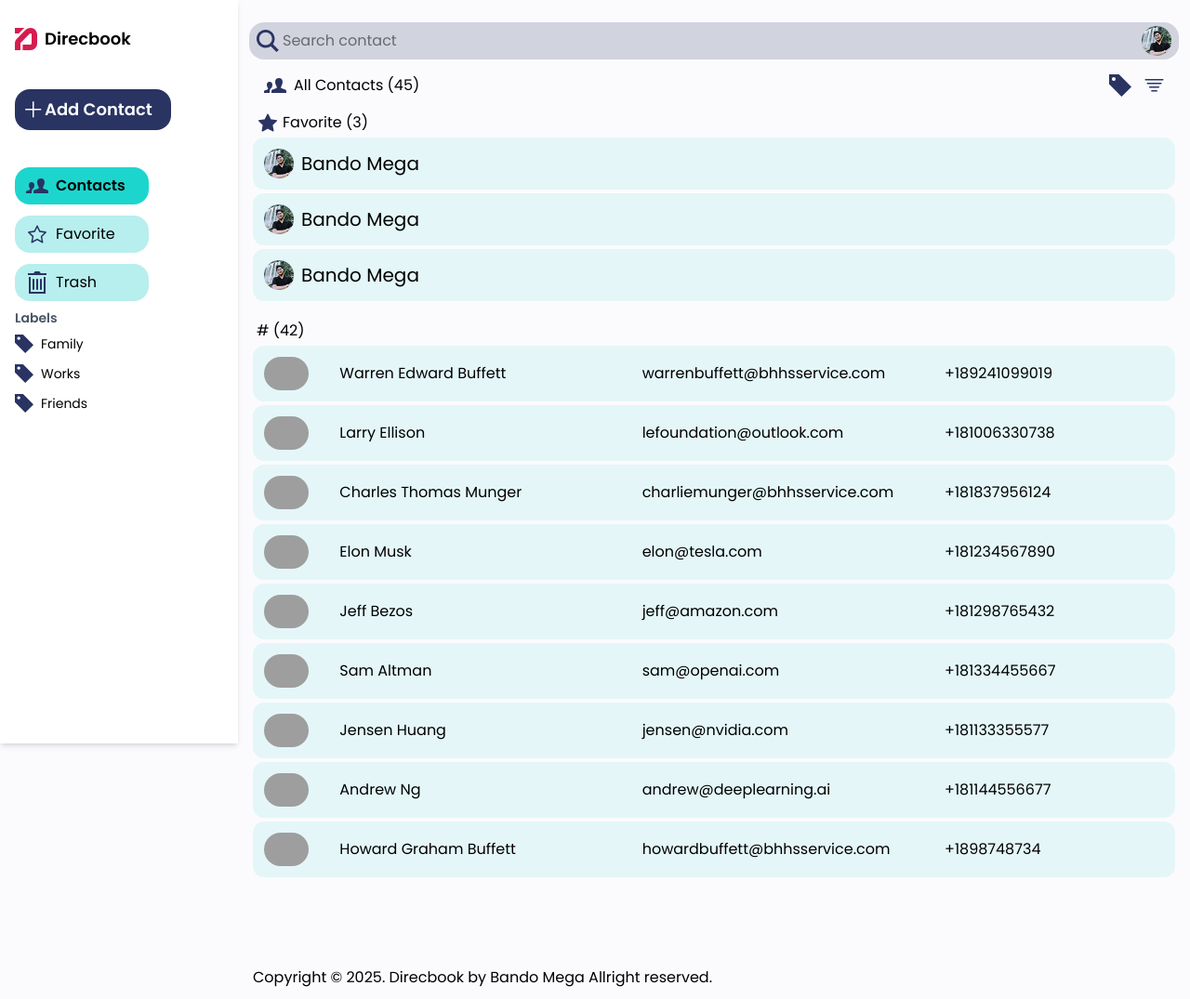
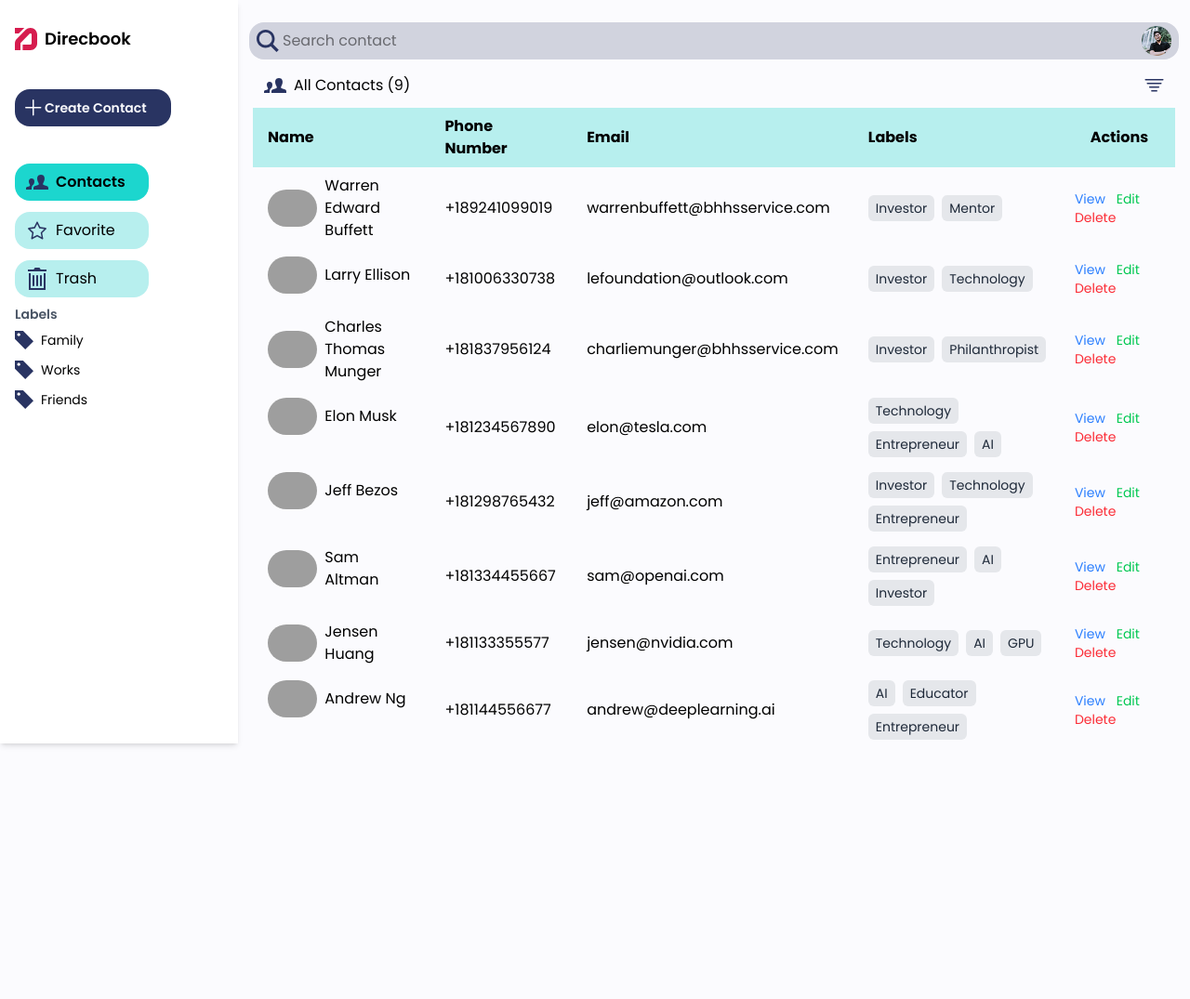
Before and after one commit to bando9/direcbook, a website: page index.html in a window 1280 px wide. Shown: the whole page at 93% size. After the commit the page ends 800 px from the top, so only its background shows below. Drawn offline with Linux system fonts and the light colour scheme; grey boxes are pictures that could not be loaded.

Commit message:
feat: add sidebar layout and render contact list dynamically

```diff
--- a/index.html
+++ b/index.html
@@ -9,24 +9,25 @@
 
     <link href="/src/output.css" rel="stylesheet" />
   </head>
-  <body
-    class="bg-light min-h-screen flex flex-col md:grid md:grid-cols-5 md:flex-row"
-  >
+  <body class="bg-light min-h-screen flex flex-col md:flex-row relative w-full">
     <aside
-      class="absolute md:relative -left-96 md:left-0 w-3/4 md:w-64 bg-white shadow-md h-screen p-4"
+      class="absolute md:fixed -left-96 md:left-0 top-0 w-3/4 md:w-64 bg-white shadow-md h-screen p-4"
     >
-      <header class="flex items-center gap-2 mb-6 mt-3">
-        <img src="/images/icons/logo.svg" alt="Direcbook logo" class="h-6" />
-        <h1 class="font-semibold text-lg">Direcbook</h1>
+      <header>
+        <a href="/" class="flex items-center gap-2 mb-6 mt-3">
+          <img src="/images/icons/logo.svg" alt="Direcbook logo" class="h-6" />
+          <h1 class="font-semibold text-lg">Direcbook</h1>
+        </a>
       </header>
 
       <nav class="space-y-2">
-        <div
+        <a
+          href="/new"
           class="bg-primary text-light flex items-center p-2 w-3/4 rounded-2xl mt-10"
         >
           <img src="/images/icons/plus.svg" alt="plus icon" />
-          <p class="text-lg font-semibold">Add Contact</p>
-        </div>
+          <p class="text-sm font-semibold">Create Contact</p>
+        </a>
         <div
           class="flex gap-2 items-center bg-secondary p-2 ps-3 mt-10 w-36 rounded-2xl"
         >
@@ -67,12 +68,18 @@
       </nav>
     </aside>
 
-    <main class="md:col-span-4 p-2">
+    <main
+      class="md:col-span-4 p-2 ml-64 h-screen min-h-screen overflow-hidden flex-1"
+    >
       <section class="p-1 mt-3">
-        <div class="bg-card1 flex items-center py-1 px-2 rounded-2xl gap-1">
+        <form
+          id="q"
+          class="bg-card1 flex items-center py-1 px-2 rounded-2xl gap-1"
+        >
           <img src="/images/icons/search.svg" alt="search icon" />
           <label class="rounded-3xl w-full">
             <input
+              name="q"
               type="text"
               placeholder="Search contact"
               class="w-full ring-0 focus:ring-0 shadow-none focus:shadow-none focus:outline-none border-none focus:border-none"
@@ -83,48 +90,81 @@
             alt="profile image"
             class="h-8"
           />
-        </div>
+        </form>
         <div class="px-4 pt-4 flex items-center justify-between">
           <div class="flex items-center gap-2">
             <img src="/images/icons/contacts-1.svg" alt="contacts" />
-            <p class="text-md">All Contacts (45)</p>
+            <p class="text-md">
+              All Contacts (<span id="count-contacts">???</span>)
+            </p>
           </div>
           <div class="flex items-center justify-end gap-3.5">
-            <img src="/images/icons/tag.svg" alt="" />
             <img src="/images/icons/sort.png" alt="" />
           </div>
         </div>
       </section>
 
-      <section class="p-2">
-        <div class="p-1 flex items-center gap-1">
-          <img src="/images/icons/favorite.png" alt="favorite icon" />
-          <p class="text-md">Favorite (3)</p>
-        </div>
-        <ul class="flex flex-col gap-1">
-          <li class="flex gap-2 items-center p-3 bg-card2 rounded-xl">
-            <img src="/images/icons/profile.png" alt="" class="h-8" />
-            <p class="text-xl">Bando Mega</p>
-          </li>
-          <li class="flex gap-2 items-center p-3 bg-card2 rounded-xl">
-            <img src="/images/icons/profile.png" alt="" class="h-8" />
-            <p class="text-xl">Bando Mega</p>
-          </li>
-          <li class="flex gap-2 items-center p-3 bg-card2 rounded-xl">
-            <img src="/images/icons/profile.png" alt="" class="h-8" />
-            <p class="text-xl">Bando Mega</p>
-          </li>
-        </ul>
+      <section
+        class="p-2 overflow-x-auto overflow-y-auto h-screen max-h-screen"
+      >
+        <table class="min-w-full border-collapse">
+          <thead class="bg-btn sticky -top-4 z-10">
+            <tr>
+              <th class="px-4 py-2 text-left">Name</th>
+              <th class="px-4 py-2 text-left">Phone Number</th>
+              <th class="px-4 py-2 text-left">Email</th>
+              <th class="px-4 py-2 text-left">Labels</th>
+              <th class="px-4 py-2 text-center">Actions</th>
+            </tr>
+          </thead>
+          <tbody id="contacts">
+            <tr>
+              <td class="px-4 py-2 flex items-center gap-1">
+                <img src="/images/icons/profile.png" alt="" class="h-10" />
+                Bando Mega
+              </td>
+              <td class="px-4 py-2 text-left">+6289544938452</td>
+              <td class="px-4 py-2 text-left">bandomega1@gmail.com</td>
+              <td class="px-4 py-2 text-left">24 Oktober 1999</td>
+              <td class="px-4 py-2 text-left text-sm">
+                <span>Family</span>
+                <span>Work</span>
+              </td>
+              <td class="px-4 py-2 text-center text-sm">
+                <span>Views</span>
+                <span>Edit</span>
+                <span>Delete</span>
+              </td>
+            </tr>
+
+            <tr>
+              <td class="px-4 py-2 flex items-center gap-1">
+                <img src="/images/icons/profile.png" alt="" class="h-10" />
+                Bando Mega
+              </td>
+              <td class="px-4 py-2 text-left">+6289544938452</td>
+              <td class="px-4 py-2 text-left">bandomega1@gmail.com</td>
+              <td class="px-4 py-2 text-left">24 Oktober 1999</td>
+              <td class="px-4 py-2 text-left text-sm">
+                <span>Family</span>
+                <span>Work</span>
+              </td>
+              <td class="px-4 py-2 text-center text-sm">
+                <span>Views</span>
+                <span>Edit</span>
+                <span>Delete</span>
+              </td>
+            </tr>
+          </tbody>
+        </table>
       </section>
 
-      <section class="p-2">
-        <p class="text-md p-1"># (42)</p>
-        <ul id="show-contacts" class="flex flex-col gap-1"></ul>
-      </section>
-      <footer class="p-2 mt-20">
-        Copyright &copy; 2025. Direcbook by
-        <a href="https://bandomega.com" class="hover:underline">Bando Mega</a>
-        Allright reserved.
+      <footer class="p-2">
+        &copy; 2025. Direcbook by
+        <a href="https://bandomega.com" class="hover:underline" target="_blank"
+          >Bando Mega</a
+        >
+        All Rights Reserved.
       </footer>
     </main>
 
--- a/index.js
+++ b/index.js
@@ -1,5 +1,3 @@
-console.log("Direcbook");
-
 let contactsData = [
   {
     id: 1,
@@ -156,26 +154,29 @@
   },
 ];
 
-const renderContacts = document.getElementById("show-contacts");
+const contactsElement = document.getElementById("contacts");
 
-function showContacts(contacts) {
-  renderContacts.innerHTML = `${contacts
-    .map((contact) => showContact(contact))
+function renderContacts(contacts) {
+  contactsElement.innerHTML = `${contacts
+    .map((contact) => renderContact(contact))
     .join("")}`;
-  // contacts.forEach((contact) => showContact(contact));
 }
-showContacts(contactsData);
 
-function showContact(contact) {
+function renderContact(contact) {
   // const age = calculateAge(contact?.birthdate);
-  // const tagsString = contact.tags?.join(", ");
+  // const tagsString = contact.tags?.join(" ");
+  const imageUrl = getFullNameToImage(contact.id);
+  const tagString = contact.tags
+    .map((tag) => {
+      return `<span class="bg-gray-200 text-gray-800 text-sm px-2 py-1 rounded-md">
+          ${tag}
+        </span>`;
+    })
+    .join(" ");
+
   // console.log(
-  //   `👤 ${contact.fullName}
-  //   📞 ${contact.phone}
-  //   📧 ${contact?.email || "-"}
   //   📍 ${contact.address || "-"}
   //   🎂 ${age || "-"}
-  //   🏷️ ${tagsString || "-"}
   //   ⭐ Favorite: ${contact.isFavorited ? "Yes" : "No"}
   //   🔗 LinkedIn: ${contact.socialMedia?.linkedinUrl || "-"}
   //   🌐 Website: ${contact.socialMedia?.websiteUrl || "-"}
@@ -184,15 +185,33 @@
   // );
   // renderSeparator();
 
+  // return `
+  // <li class="grid grid-cols-12 gap-2 items-center p-3 bg-card2 rounded-xl">
+  //   <img src=${imageUrl} alt="" class="h-9 rounded-full" />
+  //   <p class="text-md col-span-4">${contact.fullName}</p>
+  //   <p class="text-md col-span-4">${contact.email}</p>
+  //   <p class="text-md col-span-2">${contact.phone}</p>
+  // </li>`;
+
   return `
-  <li class="grid grid-cols-12 gap-2 items-center p-3 bg-card2 rounded-xl">
-    <img src=${getFullNameToImage(
-      contact.id
-    )} alt="" class="h-9 rounded-full" />
-    <p class="text-md col-span-4">${contact.fullName}</p>
-    <p class="text-md col-span-4">${contact.email}</p>
-    <p class="text-md col-span-2">${contact.phone}</p>
-  </li>`;
+  <tr>
+      <td class="px-4 py-2  flex items-center gap-2">
+        <img src=${imageUrl} alt="" class="h-10 rounded-full" />
+        ${contact.fullName}
+      </td>
+      <td class="px-4 py-2 text-left">${contact.phone}</td>
+      <td class="px-4 py-2 text-left">${contact.email}</td>
+      <td class="px-4 py-2 text-left text-sm">
+        <div class="flex flex-wrap gap-2">
+          ${tagString}
+        </div>
+      </td>
+      <td class="p-3 space-x-2 text-sm">
+        <button class="text-blue-500 hover:underline cursor-pointer">View</button>
+        <button class="text-green-500 hover:underline cursor-pointer">Edit</button>
+        <button class="text-red-500 hover:underline cursor-pointer">Delete</button>
+      </td>
+  </tr>`;
 }
 function calculateAge(yearBirthdate) {
   const currentYear = new Date().getFullYear();
@@ -315,13 +334,18 @@
 
   if (!contact) return null;
 
-  showContact(contact);
+  renderContact(contact);
 }
 
 function searchContactsByName(keyword, contacts) {
   return contacts.filter((contact) =>
     contact.fullName.toLowerCase().includes(keyword.toLowerCase())
   );
+}
+
+function renderCountContacts(contacts) {
+  const countContactsElement = document.getElementById("count-contacts");
+  countContactsElement.innerHTML = contacts.length;
 }
 
 function checkPhoneAlreadyUsed(phone, contacts) {
@@ -363,56 +387,5 @@
   return getImage;
 }
 
-// ---------------------------------------------------------------------
-// Run function
-// ---------------------------------------------------------------------
-
-// ========= RUN addContact =========
-// addContact(contactsData, {
-//   fullName: "Bando Mega Kusuma",
-//   phone: "+18924109909",
-//   address: "Semarang, Jawa Tengah, Indonesia",
-//   birthdate: "1999-10-24",
-//   socialMedia: {
-//     linkedinUrl: "https://www.linkedin.com/in/bando-mega-kusuma",
-//   },
-// });
-
-// ========= RUN updateContactById =========
-// updateContactById(8, contactsData, {
-//   fullName: "Toto Sugiri",
-//   phone: "089667241563",
-//   email: "totosugiri@dciservice.com",
-//   address: "Bekasi Regency, Jawa Barat, Indonesia ",
-//   birthdate: new Date(1953, 8, 23),
-//   tags: ["DCI ", "Data Engineer"],
-//   isFavorited: true,
-//   isDeleted: false,
-//   socialMedia: {
-//     websiteUrl: "https://www.instagram.com/dciindonesia",
-//   },
-// });
-// console.log(contactsData[7]);
-
-// getContactById(8, contactsData);
-
-// ========= RUN showContacts =========
-// showContacts(contactsData);
-
-// ========= RUN showContact =========
-// showContact(contactsData[1]);
-
-// ========= RUN deleteContactById =========
-// deleteContactById(2, contactsData);
-
-// ========= RUN getContactById =========
-// getContactById(2, contactsData);
-
-// ========= RUN savedData =========
-// saveData(contactsData);
-
-// ========= RUN loadData =========
-// loadData(contactsData);
-
-// saveData();
-// console.log(loadData());
+renderContacts(contactsData);
+renderCountContacts(contactsData);
```
Also changed, not shown: new/index.html (added, +87 -0 lines), src/output.css.
